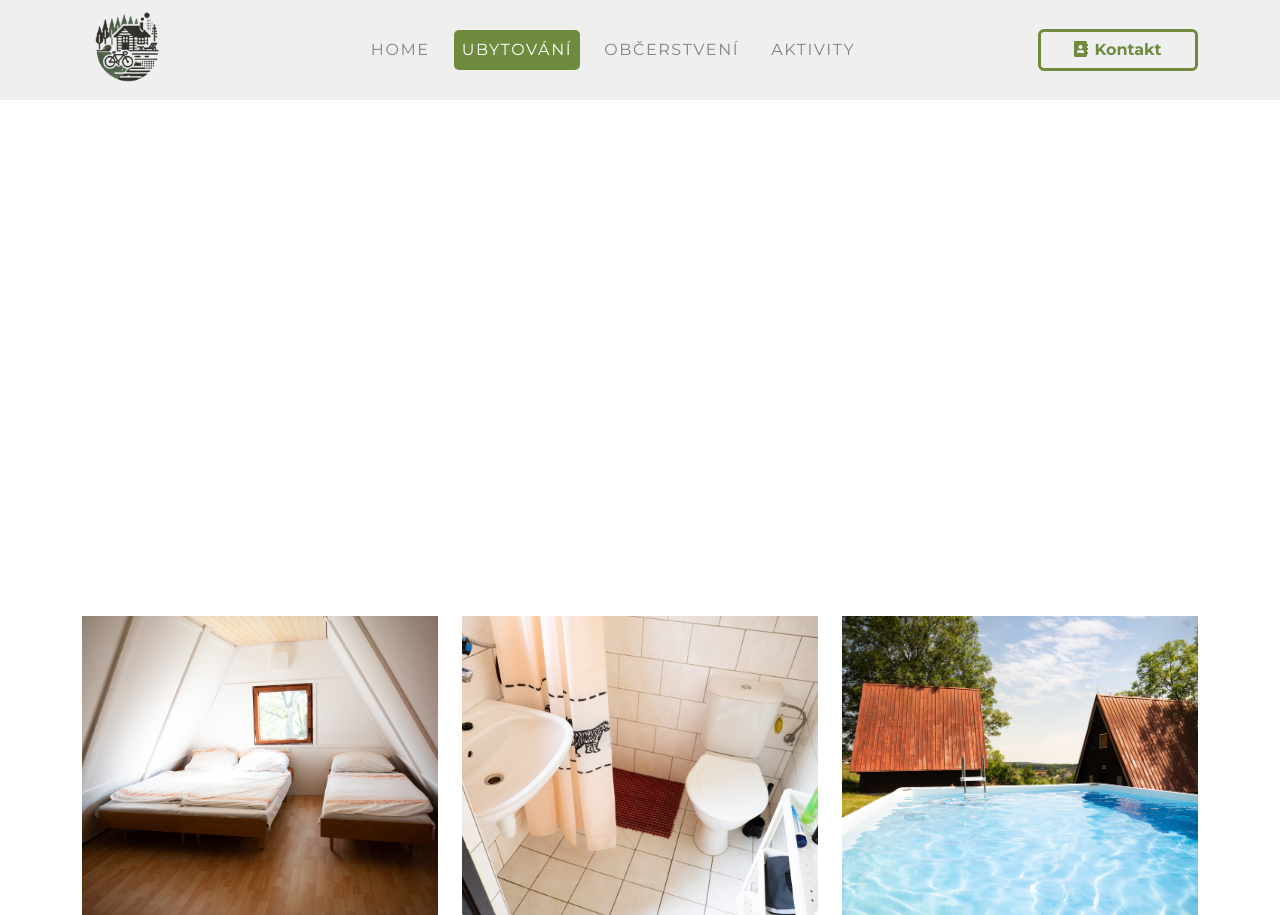
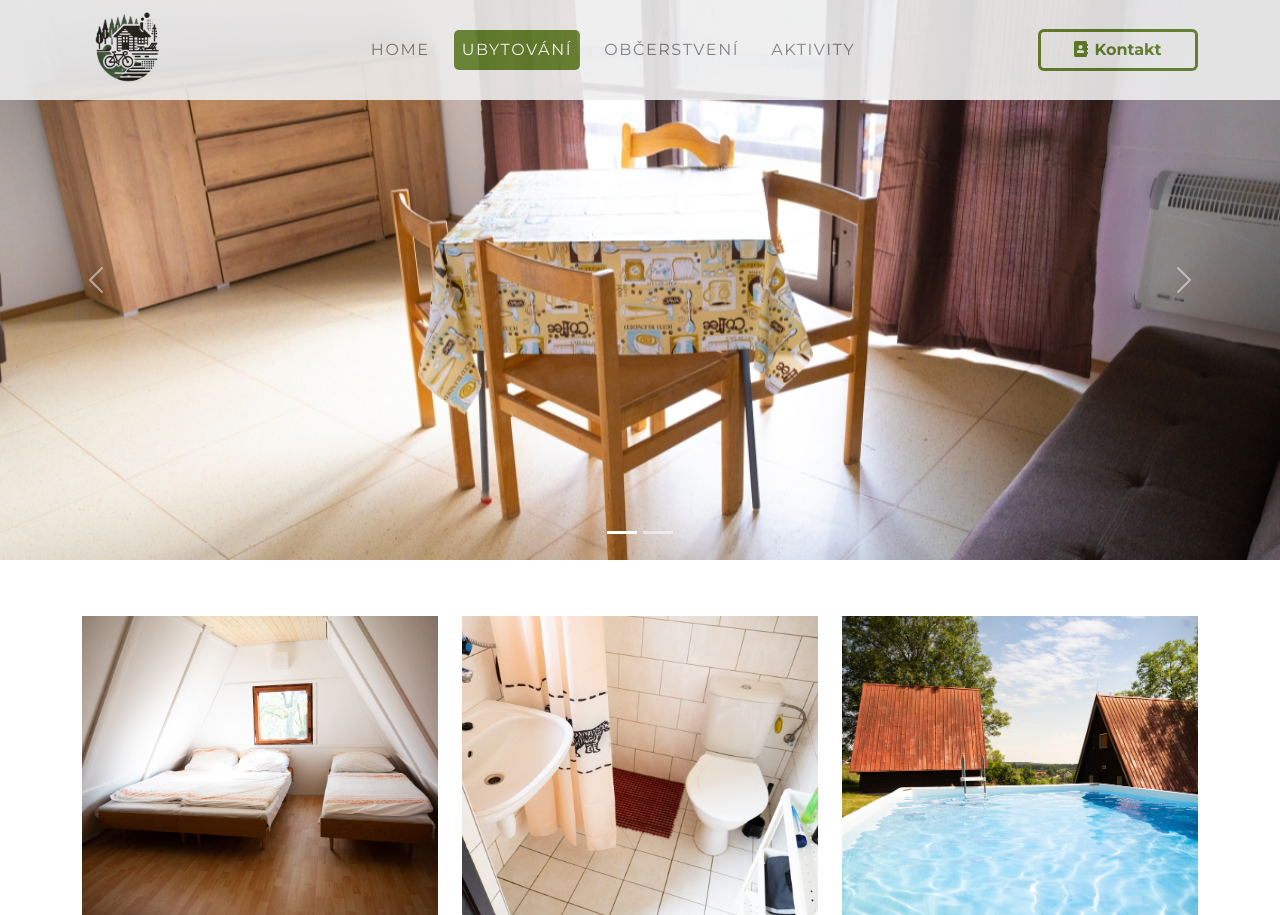
Before and after one commit to syny-o/prachovec, a Django app: page /ubytovani in a window 1280 px wide. Shown: the top 915 px of the page. Run offline with Django 5.2, Linux system fonts and the light colour scheme; parts of the project's set-up code (start-up, migrations or seed data) failed here and were passed over; some libraries are stand-ins or nearby versions.

Commit message:
fixed bug

```diff
--- a/prachovec/templates/mysite/ubytovani/carousel.html
+++ b/prachovec/templates/mysite/ubytovani/carousel.html
@@ -10,13 +10,13 @@
 
         </div>
         <div class="carousel-inner h-100">
-
+            <div class="carousel-item active carousel-item1 h-100">
+                <img src="{% static 'img/ubytovani-carousel-3.jpg' %}" alt="">
+            </div>
             <div class="carousel-item carousel-item2 h-100">
                 <img src="{% static 'img/ubytovani-carousel-2.jpg' %}" alt="">
             </div>
-            <div class="carousel-item carousel-item3 h-100">
-                <img src="{% static 'img/ubytovani-carousel-3.jpg' %}" alt="">
-            </div>
+
         </div>
         <button class="carousel-control-prev" type="button" data-bs-target="#carouselExampleIndicators"
             data-bs-slide="prev">
```
